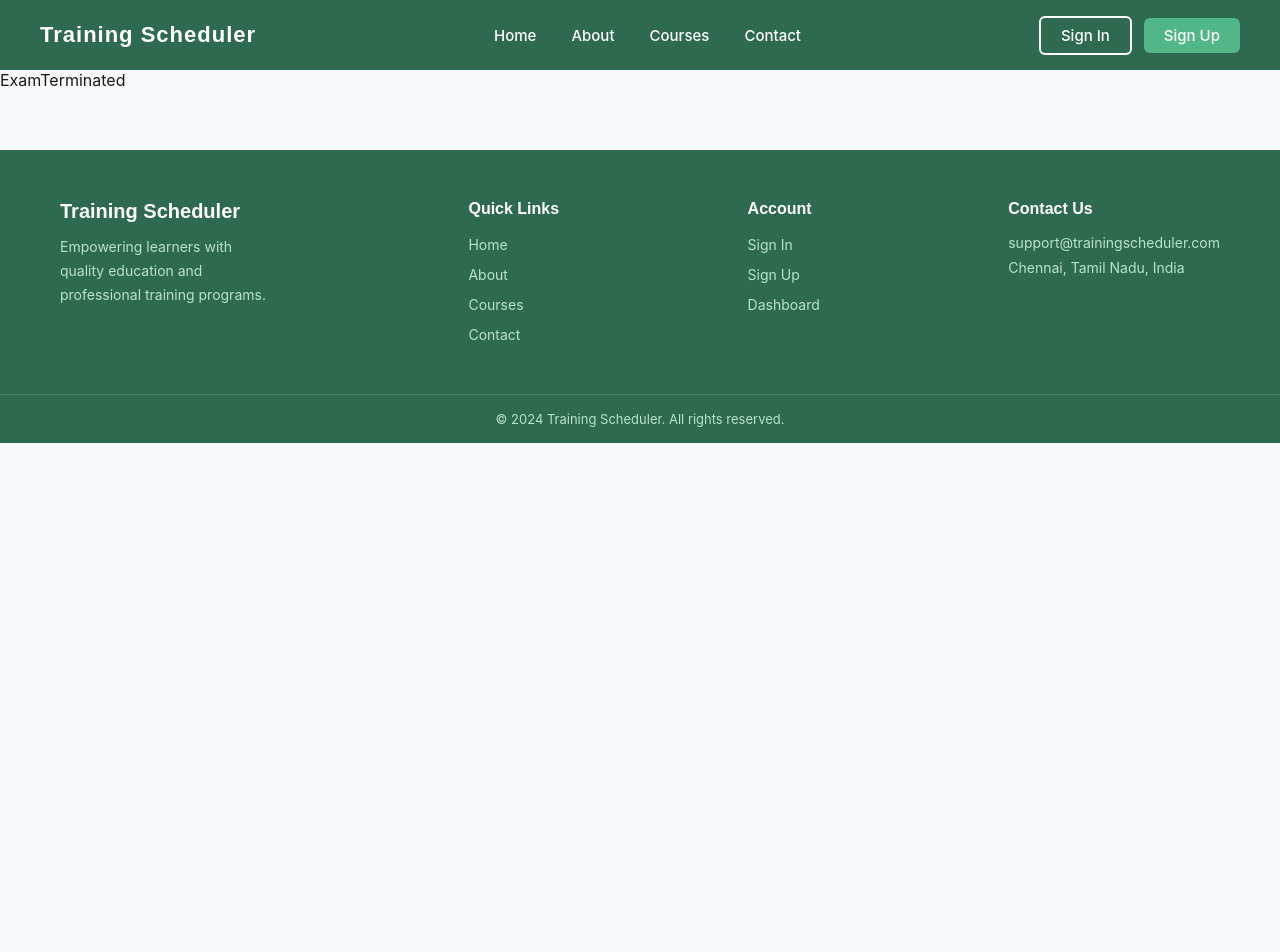
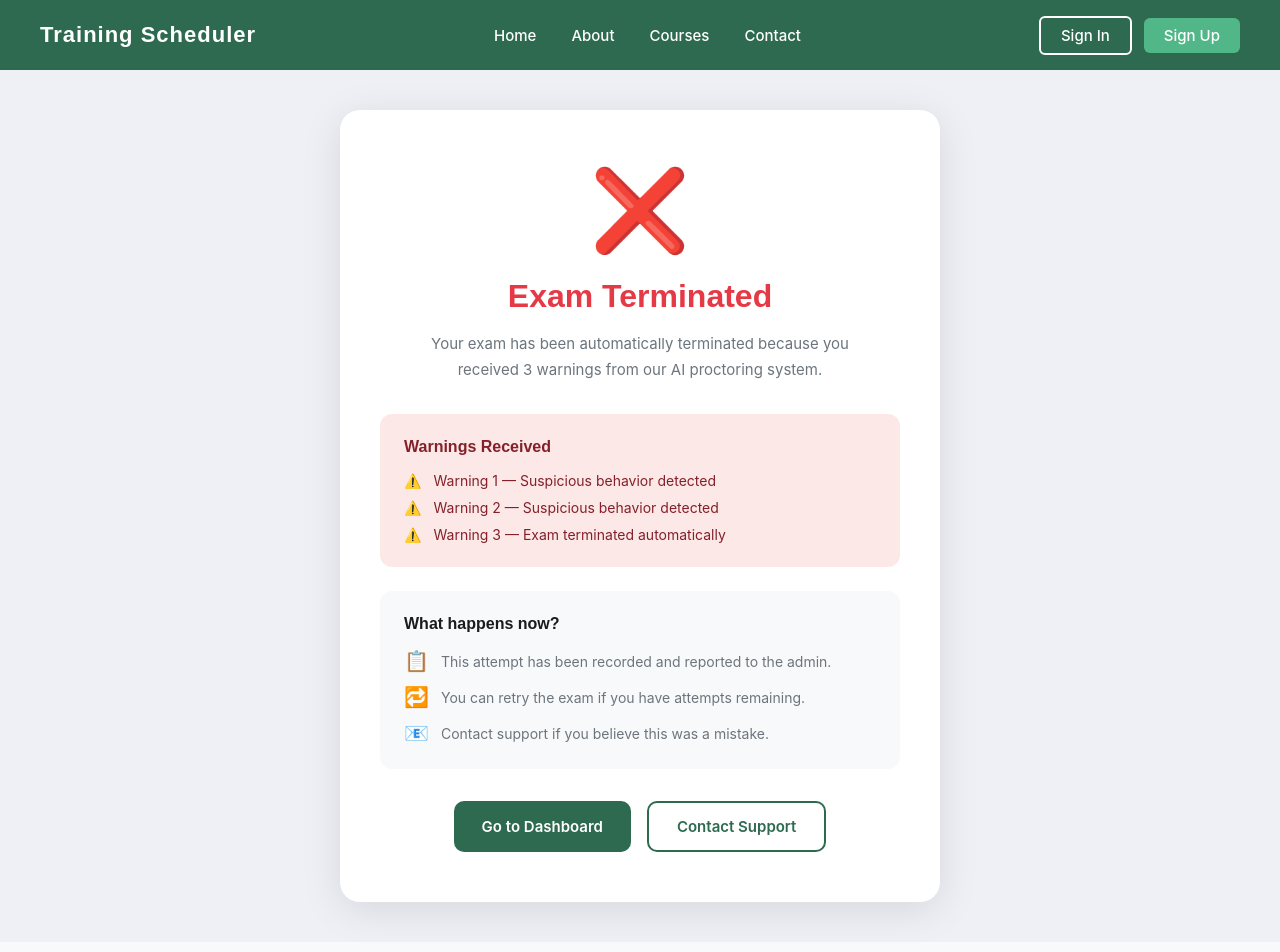
Before and after one commit to Harihp1906/training-scheduler, a React (Create React App) app: page /exam/terminated in a window 1280 px wide. Shown: the top 952 px of the page. Before the commit the page ends 800 px from the top, so only its background shows below. Built offline with nearby package versions, Linux system fonts and the light colour scheme.

Commit message:
Added Exam Terminated page

```diff
--- a/src/pages/student/ExamTerminated.jsx
+++ b/src/pages/student/ExamTerminated.jsx
@@ -1,9 +1,78 @@
-import React from 'react'
+import { useNavigate } from 'react-router-dom';
+import '../styles/student/ExamTerminated.css';
 
 const ExamTerminated = () => {
+
+  const navigate = useNavigate();
+
   return (
-    <div>ExamTerminated</div>
-  )
+    <div className="terminated-page">
+      <div className="terminated-container">
+
+        <div className="terminated-icon">❌</div>
+
+        <h1>Exam Terminated</h1>
+        <p className="terminated-reason">
+          Your exam has been automatically terminated because you received 3 warnings from our AI proctoring system.
+        </p>
+
+        {/* Warnings Summary */}
+        <div className="terminated-warnings">
+          <h3>Warnings Received</h3>
+          <div className="warning-items">
+            <div className="terminated-warning-item">
+              <span>⚠️</span>
+              <p>Warning 1 — Suspicious behavior detected</p>
+            </div>
+            <div className="terminated-warning-item">
+              <span>⚠️</span>
+              <p>Warning 2 — Suspicious behavior detected</p>
+            </div>
+            <div className="terminated-warning-item">
+              <span>⚠️</span>
+              <p>Warning 3 — Exam terminated automatically</p>
+            </div>
+          </div>
+        </div>
+
+        {/* Info */}
+        <div className="terminated-info">
+          <h3>What happens now?</h3>
+          <div className="info-items">
+            <div className="info-item">
+              <span>📋</span>
+              <p>This attempt has been recorded and reported to the admin.</p>
+            </div>
+            <div className="info-item">
+              <span>🔁</span>
+              <p>You can retry the exam if you have attempts remaining.</p>
+            </div>
+            <div className="info-item">
+              <span>📧</span>
+              <p>Contact support if you believe this was a mistake.</p>
+            </div>
+          </div>
+        </div>
+
+        {/* Actions */}
+        <div className="terminated-actions">
+          <button
+            className="btn-go-dashboard"
+            onClick={() => navigate('/dashboard')}
+          >
+            Go to Dashboard
+          </button>
+          <button
+            className="btn-contact-support"
+            onClick={() => navigate('/contact')}
+          >
+            Contact Support
+          </button>
+        </div>
+
+      </div>
+    </div>
+  );
 }
 
-export default ExamTerminated
+export default ExamTerminated;
--- a/src/pages/styles/student/ExamTerminated.css
+++ b/src/pages/styles/student/ExamTerminated.css
@@ -0,0 +1,144 @@
+/* ==================== EXAM TERMINATED PAGE ==================== */
+
+.terminated-page {
+  min-height: calc(100vh - 70px);
+  background-color: #eef0f5;
+  display: flex;
+  align-items: center;
+  justify-content: center;
+  padding: 40px 20px;
+}
+
+.terminated-container {
+  background-color: var(--white);
+  border-radius: 20px;
+  padding: 50px 40px;
+  width: 100%;
+  max-width: 600px;
+  box-shadow: 0 8px 40px rgba(0,0,0,0.10);
+  text-align: center;
+}
+
+.terminated-icon {
+  font-size: 80px;
+  margin-bottom: 20px;
+}
+
+.terminated-container h1 {
+  font-size: 32px;
+  font-weight: 700;
+  color: var(--error);
+  margin-bottom: 16px;
+}
+
+.terminated-reason {
+  font-size: 15px;
+  color: var(--grey);
+  line-height: 1.7;
+  margin-bottom: 32px;
+  max-width: 480px;
+  margin-left: auto;
+  margin-right: auto;
+}
+
+/* Warnings */
+.terminated-warnings {
+  background-color: #fde8e8;
+  border-radius: 12px;
+  padding: 24px;
+  margin-bottom: 24px;
+  text-align: left;
+}
+
+.terminated-warnings h3 {
+  font-size: 16px;
+  font-weight: 700;
+  color: #842029;
+  margin-bottom: 16px;
+}
+
+.warning-items {
+  display: flex;
+  flex-direction: column;
+  gap: 10px;
+}
+
+.terminated-warning-item {
+  display: flex;
+  align-items: center;
+  gap: 12px;
+  font-size: 14px;
+  color: #842029;
+}
+
+/* Info */
+.terminated-info {
+  background-color: #f8f9fa;
+  border-radius: 12px;
+  padding: 24px;
+  margin-bottom: 32px;
+  text-align: left;
+}
+
+.terminated-info h3 {
+  font-size: 16px;
+  font-weight: 700;
+  color: var(--dark);
+  margin-bottom: 16px;
+}
+
+.info-items {
+  display: flex;
+  flex-direction: column;
+  gap: 12px;
+}
+
+.info-item {
+  display: flex;
+  align-items: center;
+  gap: 12px;
+  font-size: 14px;
+  color: var(--grey);
+}
+
+.info-item span {
+  font-size: 20px;
+}
+
+/* Actions */
+.terminated-actions {
+  display: flex;
+  gap: 16px;
+  justify-content: center;
+}
+
+.btn-go-dashboard {
+  background-color: var(--primary);
+  color: var(--white);
+  padding: 14px 28px;
+  border-radius: 10px;
+  font-size: 15px;
+  font-weight: 600;
+  font-family: 'Inter', sans-serif;
+  transition: background-color 0.3s;
+}
+
+.btn-go-dashboard:hover {
+  background-color: var(--primary-light);
+}
+
+.btn-contact-support {
+  background-color: var(--white);
+  color: var(--primary);
+  padding: 14px 28px;
+  border-radius: 10px;
+  font-size: 15px;
+  font-weight: 600;
+  font-family: 'Inter', sans-serif;
+  border: 2px solid var(--primary);
+  transition: all 0.3s;
+}
+
+.btn-contact-support:hover {
+  background-color: #f0faf4;
+}
```
